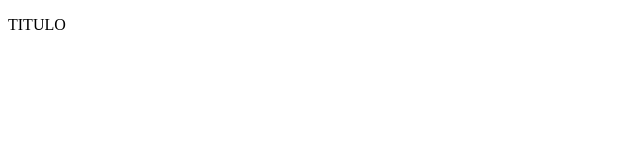
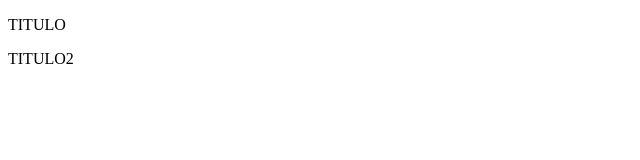
Before and after one commit to RaulBarquero/ENTORNOSIFP, a plain HTML site: page index.html in a window 1280 px wide. Shown: the full height of the page, 0-640 px from the left. Drawn offline with Linux system fonts and the light colour scheme.

Commit message:
Se cambia el titolo

```diff
--- a/index.html
+++ b/index.html
@@ -7,5 +7,6 @@
 </head>
 <body>
     <p>TITULO</p>
+    <p>TITULO2</p>
 </body>
 </html>
```
